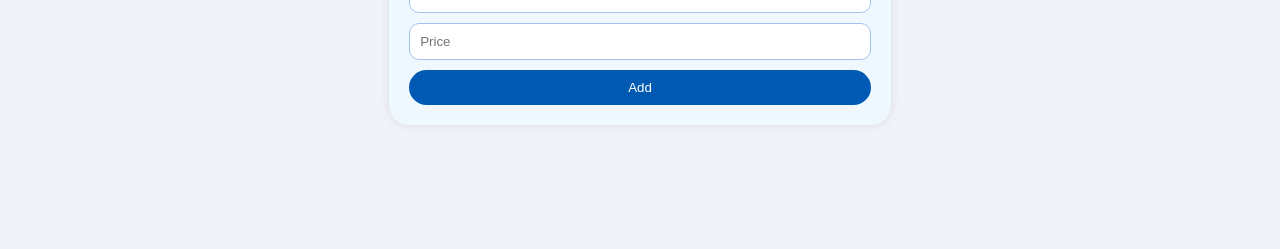
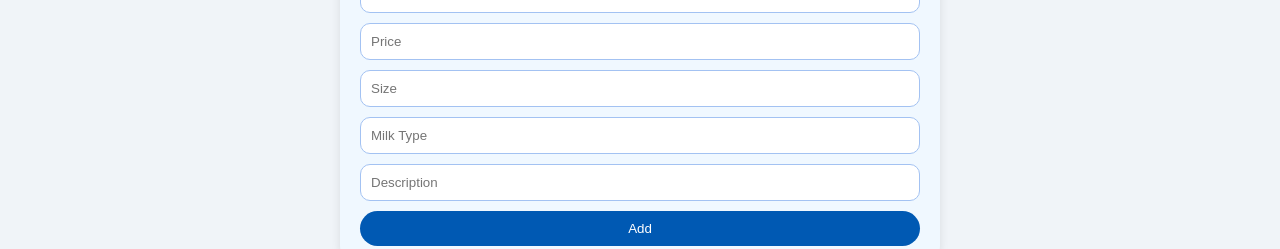
Before and after one commit to TransWFC/appsi, a React (Create React App) app in the folder frontend/: page /bienvenida in a window 1280 px wide. Shown: the part 523-772 px from the top of the page. Built offline with nearby package versions, Linux system fonts and the light colour scheme; no server answers.

Commit message:
new build with additional fields

```diff
--- a/frontend/src/Bienvenida.js
+++ b/frontend/src/Bienvenida.js
@@ -4,7 +4,7 @@ import './styles/style.css';
 function Bienvenida() {
   // State to manage coffee menu items
   const [menu, setMenu] = useState([]);
-  const [newItem, setNewItem] = useState({ name: '', price: '' });
+  const [newItem, setNewItem] = useState({ name: '', price: '', size: '', milk_type: '', description: '' });
   const [editItem, setEditItem] = useState(null);
 
   // Fetch the coffee menu when the component mounts
@@ -26,7 +26,7 @@ function Bienvenida() {
   // Handle creating a new coffee item
   const handleCreate = async (e) => {
     e.preventDefault();
-    if (newItem.name && newItem.price) {
+    if (newItem.name && newItem.price && newItem.size && newItem.milk_type && newItem.description) {
       try {
         const response = await fetch('/api/crud.php', {
           method: 'POST',
@@ -37,7 +37,7 @@ function Bienvenida() {
         });
 
         if (response.ok) {
-          setNewItem({ name: '', price: '' });
+          setNewItem({ name: '', price: '', size: '', milk_type: '', description: '' });
           fetchMenu();
         } else {
           console.error('Error creating coffee item');
@@ -51,7 +51,7 @@ function Bienvenida() {
   // Handle updating a coffee item
   const handleUpdate = async (e) => {
     e.preventDefault();
-    if (editItem && editItem.name && editItem.price) {
+    if (editItem && editItem.name && editItem.price && editItem.size && editItem.milk_type && editItem.description) {
       try {
         const response = await fetch('/api/crud.php', {
           method: 'PUT',
@@ -142,7 +142,7 @@ function Bienvenida() {
               }}
             >
               <span style={{ color: '#003366' }}>
-          {item.name} - ${item.price}
+                {item.name} - ${item.price} | {item.size} | {item.milk_type} | {item.description}
               </span>
               <div>
                 <button
@@ -211,6 +211,51 @@ function Bienvenida() {
               border: '1px solid #a3c2f2',
             }}
           />
+          <input
+            type="text"
+            name="size"
+            value={editItem ? editItem.size : newItem.size}
+            onChange={handleInputChange}
+            placeholder="Size"
+            required
+            style={{
+              padding: '10px',
+              marginBottom: '10px',
+              width: '100%',
+              borderRadius: '10px',
+              border: '1px solid #a3c2f2',
+            }}
+          />
+          <input
+            type="text"
+            name="milk_type"
+            value={editItem ? editItem.milk_type : newItem.milk_type}
+            onChange={handleInputChange}
+            placeholder="Milk Type"
+            required
+            style={{
+              padding: '10px',
+              marginBottom: '10px',
+              width: '100%',
+              borderRadius: '10px',
+              border: '1px solid #a3c2f2',
+            }}
+          />
+          <input
+            type="text"
+            name="description"
+            value={editItem ? editItem.description : newItem.description}
+            onChange={handleInputChange}
+            placeholder="Description"
+            required
+            style={{
+              padding: '10px',
+              marginBottom: '10px',
+              width: '100%',
+              borderRadius: '10px',
+              border: '1px solid #a3c2f2',
+            }}
+          />
           <button
             type="submit"
             style={{
@@ -227,7 +272,6 @@ function Bienvenida() {
           </button>
         </form>
       </div>
-
     </div>
   );
 }
```
Also changed, not shown: 9 other files (tests, documents, lock files or other folders). Lines whose indentation alone changed are shown as unchanged.
